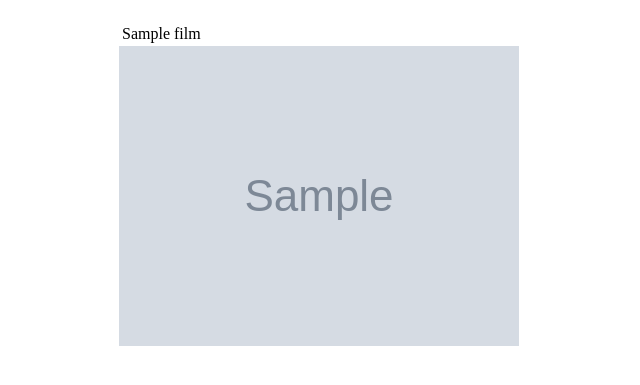
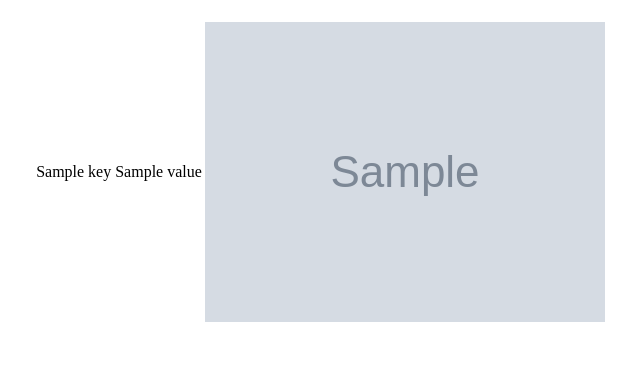
Before and after one commit to nerdola-de-cartola/Test-Python, a Flask app: template templates/favorites.html in a window 1280 px wide. Shown: the part 59-444 px from the top of the page, without its empty margins (321-961 px from the left). Run offline with Flask 3, Linux system fonts and the light colour scheme; the template is opened without the code that fills it: most values are stand-ins (such as "Sample title", 1, 10 or a date in 2020); grey boxes marked "Sample" are stand-in pictures.

Commit message:
Fix film data type

```diff
--- a/app.py
+++ b/app.py
@@ -1,7 +1,7 @@
 from flask import Flask, render_template, request
 import requests
 import settings
-import json
+import ast
 
 app = Flask(__name__)
 
@@ -18,7 +18,7 @@ def favorites():
 
         if(args):
             film = args["values"]
-            settings.favorites.append(film)
+            settings.favorites.append(ast.literal_eval(film))
 
     return render_template("favorites.html", favorites=settings.favorites)
 
--- a/static/favorites.css
+++ b/static/favorites.css
@@ -28,6 +28,12 @@ form {
 .content {
     display: flex;
     flex-direction: column;
+    gap: 40px;
+}
+
+.film {
+    display: flex;
+    flex-direction: row;
 }
 
 input[type="text"] {
--- a/templates/favorites.html
+++ b/templates/favorites.html
@@ -18,12 +18,17 @@
         <div>
             <div class="content">
                 {% for film in favorites %}
-                    <table>
-                        <tr>
-                            <td>{{ film }}</td>
-                        </tr>
-                    </table>
-                    <img src="{{ film.Poster }}" >
+                    <div class="film">
+                        <table>
+                            {% for key, value in film.items() %}
+                                <tr>
+                                    <td>{{ key }}</td>
+                                    <td>{{ value }}</td>
+                                </tr>
+                            {% endfor %}
+                        </table>
+                        <img src="{{ film.Poster }}" />
+                    </div>
                 {% endfor %}
             </div>
         </div>
```
